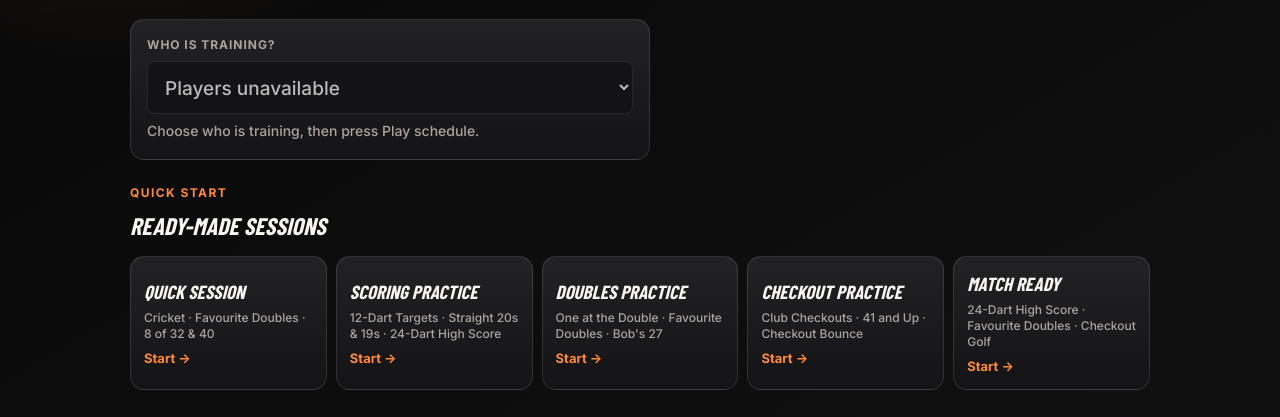
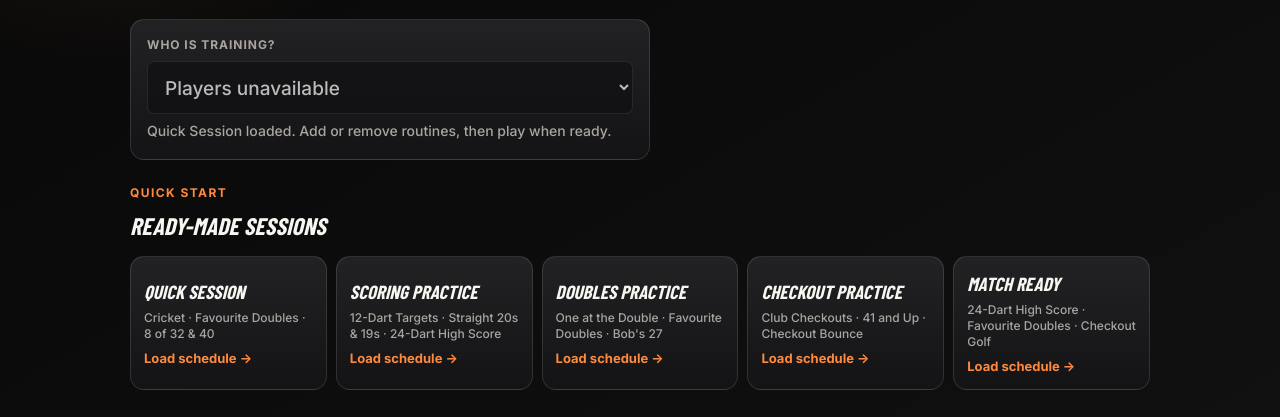
Before and after one commit to manaiakalani-matt/dart-training, a plain HTML site: page index.html in a window 1280 px wide. Both pictures are taken after a click on the button 228 px from the left and 652 px from the top of the page. Shown: the part 330-747 px from the top of the page. Drawn offline with nearby package versions, Linux system fonts and the light colour scheme; no server answers; a web font is replaced by a local one.

Commit message:
Load presets into the schedule

```diff
--- a/index.html
+++ b/index.html
@@ -591,7 +591,7 @@
       var API_URL = "https://script.google.com/macros/s/AKfycbz5nJ3_BP8kQt4Cjhwjn3FzGtonRsTsYLz_xjLbUG6UbG2p3lxMat4MDujeTypk0C6KHw/exec";
       var RESULTS_CSV_URL = "https://docs.google.com/spreadsheets/d/1Zi0OHmTvxZOpkgBy7TcrKQW8lu7QQjtIOhxV65Icl2g/gviz/tq?tqx=out:csv&gid=990006";
       var RESULTS_ONLY_PLAYER_ID = "646";
-      var CLIENT_VERSION = "1.6.0";
+      var CLIENT_VERSION = "1.6.1";
 
       var routines = [
         {
@@ -1390,12 +1390,7 @@
         selected = preset.routineIds.slice(0);
         renderLibrary();
         renderSchedule();
-        if (selectedPlayer) {
-          startSchedule();
-        } else {
-          playerMessage.innerHTML = "Choose who is training, then press Play schedule.";
-          if (!playerSelect.disabled) { playerSelect.focus(); }
-        }
+        playerMessage.innerHTML = escapeHtml(preset.title) + " loaded. Add or remove routines, then play when ready.";
       }
 
       function renderPresets() {
@@ -1406,7 +1401,7 @@
           html += '<button class="preset-button" type="button" data-preset="' + presetDefinitions[i].id + '">';
           html += '<span class="preset-name">' + escapeHtml(presetDefinitions[i].title) + '</span>';
           html += '<span class="preset-routines">' + escapeHtml(presetDefinitions[i].summary) + '</span>';
-          html += '<em class="preset-start">Start →</em></button>';
+          html += '<em class="preset-start">Load schedule →</em></button>';
         }
         presetList.innerHTML = html;
         buttons = presetList.getElementsByTagName("button");
```
